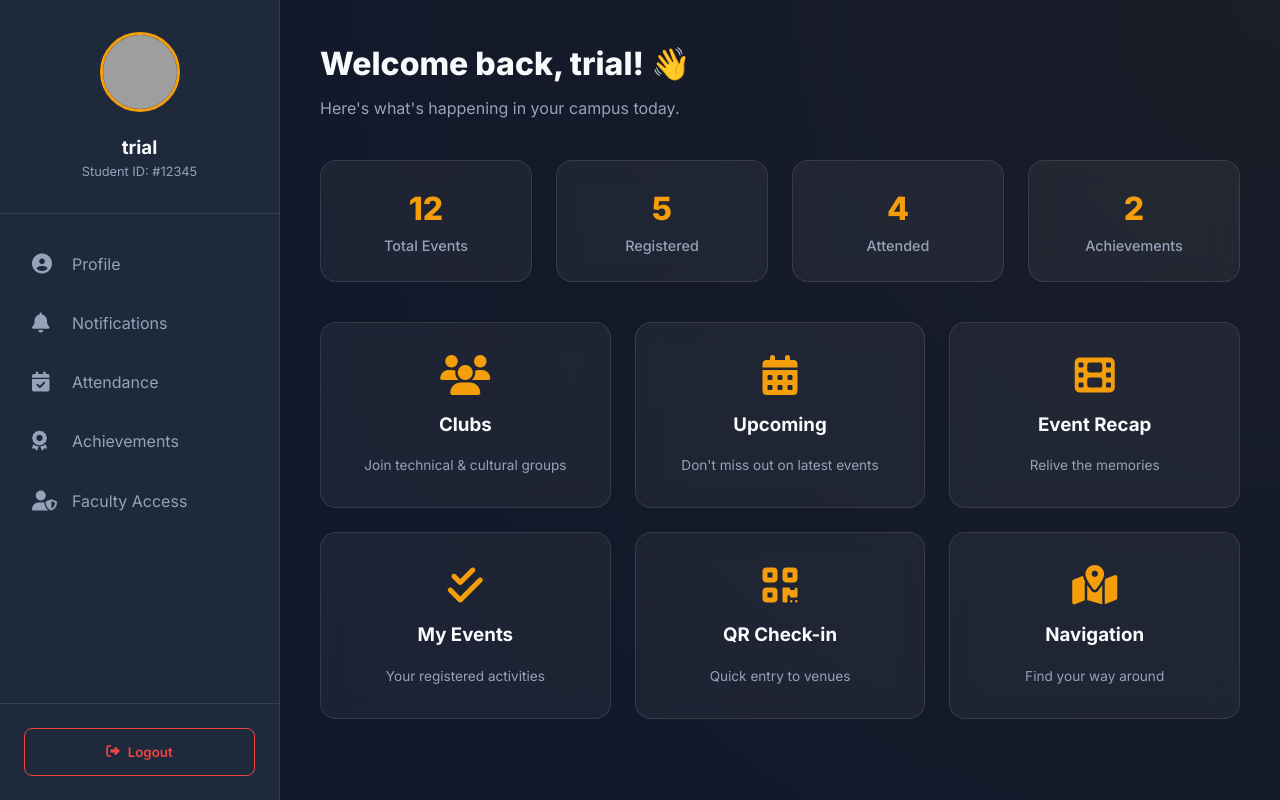
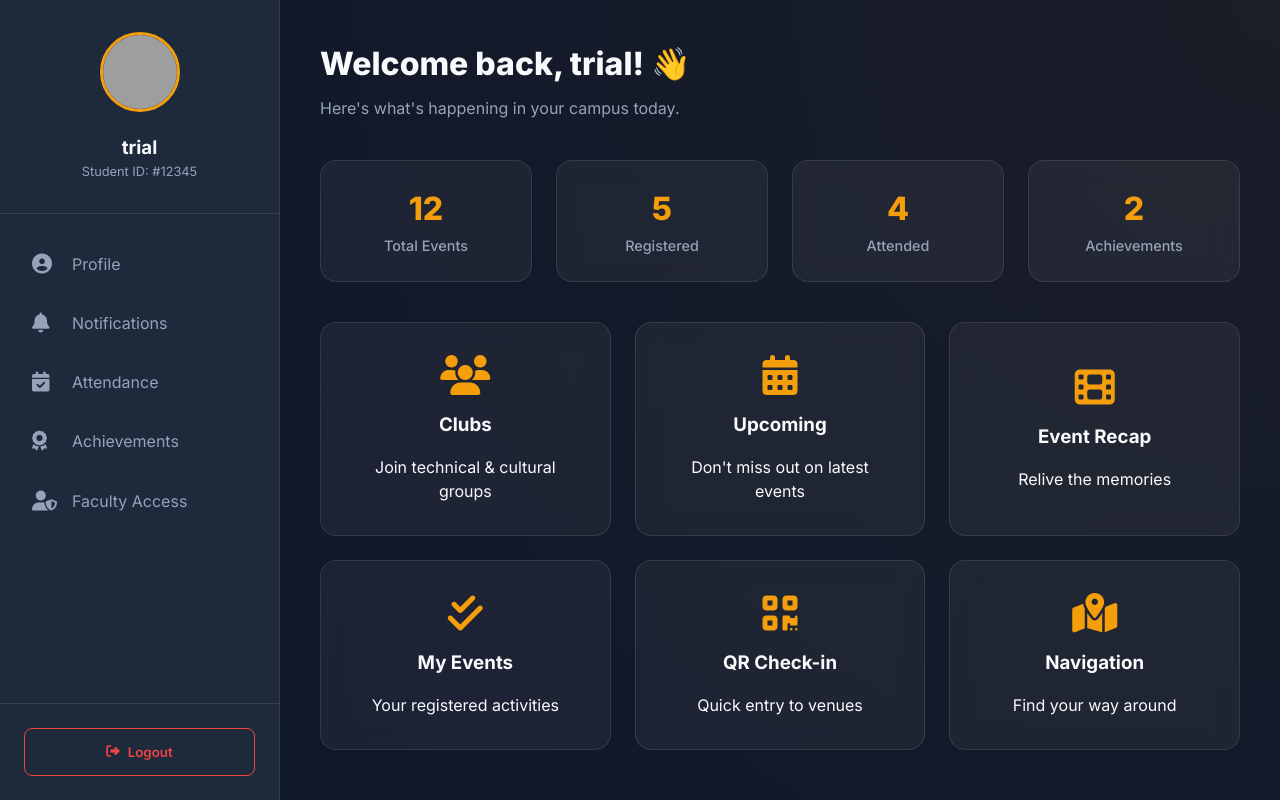
Before and after one commit to D1yaMO/College-Event-Management-, a PHP site: page /student_dashboard.php in a window 1280 px wide. Run offline with PHP 8.4, Linux system fonts and the light colour scheme; a user stored in the database is signed in; grey boxes are pictures that could not be loaded.

Commit message:
Update student_dashboard.php

```diff
--- a/student_dashboard.php
+++ b/student_dashboard.php
@@ -11,11 +11,14 @@ if (!isset($_SESSION['role']) || $_SESSION['role'] != 'student') {
   <meta charset="UTF-8">
   <meta name="viewport" content="width=device-width, initial-scale=1.0">
   <title>Student Dashboard | CDG</title>
+
   <link rel="stylesheet" href="https://cdnjs.cloudflare.com/ajax/libs/font-awesome/6.5.0/css/all.min.css">
   <link href="https://fonts.googleapis.com/css2?family=Inter:wght@400;500;600;700;800&display=swap" rel="stylesheet">
+
   <link rel="stylesheet" href="assets/globals.css">
   <link rel="stylesheet" href="assets/dashboard.css">
 </head>
+
 <body>
 
 <button class="menu-toggle" onclick="toggleMenu()">
@@ -23,108 +26,141 @@ if (!isset($_SESSION['role']) || $_SESSION['role'] != 'student') {
 </button>
 
 <div class="dashboard-container">
-  <!-- Sidebar -->
+
+  <!-- SIDEBAR -->
   <aside class="sidebar" id="sidebar">
+
     <div class="sidebar-header">
-      <img src="assets/student.png" alt="Profile" onerror="this.src='https://ui-avatars.com/api/?name=<?php echo $_SESSION['name']; ?>&background=f59e0b&color=fff'">
+      <img src="assets/student.png"
+           alt="Profile"
+           onerror="this.src='https://ui-avatars.com/api/?name=<?php echo $_SESSION['name']; ?>&background=f59e0b&color=fff'">
+
       <h3><?php echo htmlspecialchars($_SESSION['name']); ?></h3>
-      <p style="font-size: 0.8rem; color: var(--text-muted);">Student ID: #12345</p>
+      <p style="font-size: 0.8rem; color: var(--text-muted);">
+        Student ID: #12345
+      </p>
     </div>
 
     <nav class="sidebar-nav">
+
       <a href="student_profile.php" class="nav-link">
         <i class="fas fa-user-circle"></i> Profile
       </a>
+
       <a href="notifications.php" class="nav-link">
         <i class="fas fa-bell"></i> Notifications
       </a>
+
       <a href="attendance.php" class="nav-link">
         <i class="fas fa-calendar-check"></i> Attendance
       </a>
+
       <a href="achievements.php" class="nav-link">
         <i class="fas fa-award"></i> Achievements
       </a>
+
       <a href="request_faculty.php" class="nav-link">
         <i class="fas fa-user-shield"></i> Faculty Access
       </a>
+
     </nav>
 
     <div class="sidebar-footer">
       <form action="logout.php" method="post">
-        <button type="submit" class="btn btn-outline" style="width: 100%; border-color: #ef4444; color: #ef4444;">
+        <button type="submit" class="btn btn-outline"
+                style="width:100%; border-color:#ef4444; color:#ef4444;">
           <i class="fas fa-sign-out-alt"></i> Logout
         </button>
       </form>
     </div>
+
   </aside>
 
-  <!-- Main Content -->
+  <!-- MAIN CONTENT -->
   <main class="main-content">
+
+    <!-- HEADER -->
     <header class="content-header">
-      <h1>Welcome back, <?php echo explode(' ', $_SESSION['name'])[0]; ?>! 👋</h1>
+      <h1>
+        Welcome back, <?php echo explode(' ', $_SESSION['name'])[0]; ?>! 👋
+      </h1>
       <p>Here's what's happening in your campus today.</p>
     </header>
 
-    <!-- Stats -->
+    <!-- STATS -->
     <section class="stats-grid">
+
       <div class="glass-card stat-card">
         <span class="value">12</span>
         <span class="label">Total Events</span>
       </div>
+
       <div class="glass-card stat-card">
         <span class="value">5</span>
         <span class="label">Registered</span>
       </div>
+
       <div class="glass-card stat-card">
         <span class="value">4</span>
         <span class="label">Attended</span>
       </div>
+
       <div class="glass-card stat-card">
         <span class="value">2</span>
         <span class="label">Achievements</span>
       </div>
+
     </section>
 
-    <!-- Quick Access Grid -->
+    <!-- QUICK ACCESS -->
     <section class="dash-grid">
+
       <a href="std_dash_club.html" class="glass-card dash-item">
         <i class="fas fa-users"></i>
         <h3>Clubs</h3>
-        <p style="font-size: 0.85rem; color: var(--text-muted);">Join technical & cultural groups</p>
+        <p>Join technical & cultural groups</p>
       </a>
+
       <a href="std_dash_upcoming_event.html" class="glass-card dash-item">
         <i class="fas fa-calendar-alt"></i>
         <h3>Upcoming</h3>
-        <p style="font-size: 0.85rem; color: var(--text-muted);">Don't miss out on latest events</p>
+        <p>Don't miss out on latest events</p>
       </a>
+
       <a href="std_dash_event_recap.html" class="glass-card dash-item">
         <i class="fas fa-film"></i>
         <h3>Event Recap</h3>
-        <p style="font-size: 0.85rem; color: var(--text-muted);">Relive the memories</p>
+        <p>Relive the memories</p>
       </a>
+
       <a href="std_dash_my_reg.html" class="glass-card dash-item">
         <i class="fas fa-check-double"></i>
         <h3>My Events</h3>
-        <p style="font-size: 0.85rem; color: var(--text-muted);">Your registered activities</p>
+        <p>Your registered activities</p>
       </a>
+
       <a href="qr_checkin.html" class="glass-card dash-item">
         <i class="fas fa-qrcode"></i>
         <h3>QR Check-in</h3>
-        <p style="font-size: 0.85rem; color: var(--text-muted);">Quick entry to venues</p>
+        <p>Quick entry to venues</p>
       </a>
+
       <a href="venue_navigation.html" class="glass-card dash-item">
         <i class="fas fa-map-marked-alt"></i>
         <h3>Navigation</h3>
-        <p style="font-size: 0.85rem; color: var(--text-muted);">Find your way around</p>
+        <p>Find your way around</p>
       </a>
+
     </section>
+
   </main>
+
 </div>
 
 <script>
-  function toggleMenu() {
-    document.getElementById('sidebar').classList.toggle('active');
-  }
+function toggleMenu() {
+  document.getElementById('sidebar').classList.toggle('active');
+}
 </script>
 
 </body>
```
